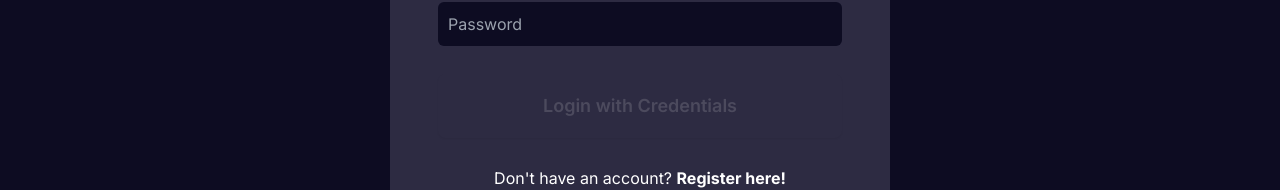
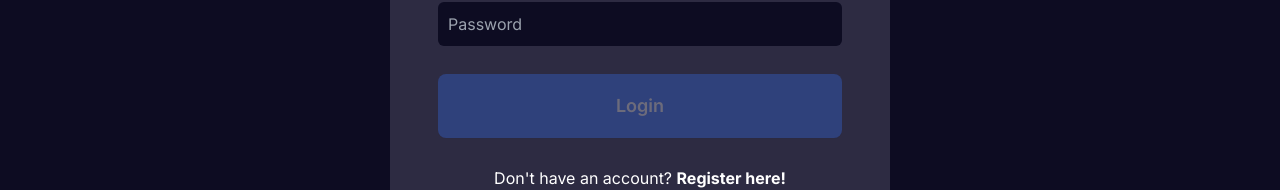
Before and after one commit to ariel-behar/baby-journal, a Next.js app: page /login in a window 1280 px wide. Shown: the part 396-586 px from the top of the page. Built offline with nearby package versions, Linux system fonts and the light colour scheme; no server answers.

Commit message:
Creating a FormSubmitButton component and implementing into the login form

```diff
--- /dev/null
+++ b/components/Forms/FormComponents/FormSubmitButton.tsx
@@ -0,0 +1,24 @@
+
+interface Props {
+    isDirty: boolean;
+    isValid: boolean;
+    children: React.ReactNode;
+}
+
+function FormSubmitButton({
+    isDirty,
+    isValid,
+    children
+}: Props) {
+    return (
+        <button
+            className="btn btn-lg btn-primary disabled:bg-primary disabled:opacity-30 disabled:text-primary-content"
+            disabled={!(isDirty && isValid)}
+            type='submit'
+        >
+            {children}
+        </button>
+    )
+}
+
+export default FormSubmitButton
--- a/components/Forms/LoginForm.tsx
+++ b/components/Forms/LoginForm.tsx
@@ -5,6 +5,7 @@ import { yupResolver } from '@hookform/resolvers/yup';
 import { BaseSyntheticEvent } from 'react';
 import { useForm } from 'react-hook-form';
 import FormInputFieldWithTooltip from './FormComponents/FormInputFieldWithTooltip';
+import FormSubmitButton from './FormComponents/FormSubmitButton';
 
 export interface LoginFormData {
     username: string;
@@ -40,7 +41,7 @@ function LoginForm() {
 
             <FormInputFieldWithTooltip register={register} errors={errors} name="password" placeholder='Password' type='password' className='form-input w-full' />
 
-            <button className="btn btn-lg btn-primary" disabled={!(isDirty && isValid)}>Login with Credentials</button>
+            <FormSubmitButton isDirty={isDirty} isValid={isValid}>Login</FormSubmitButton>
         </form>
     )
 }
```
